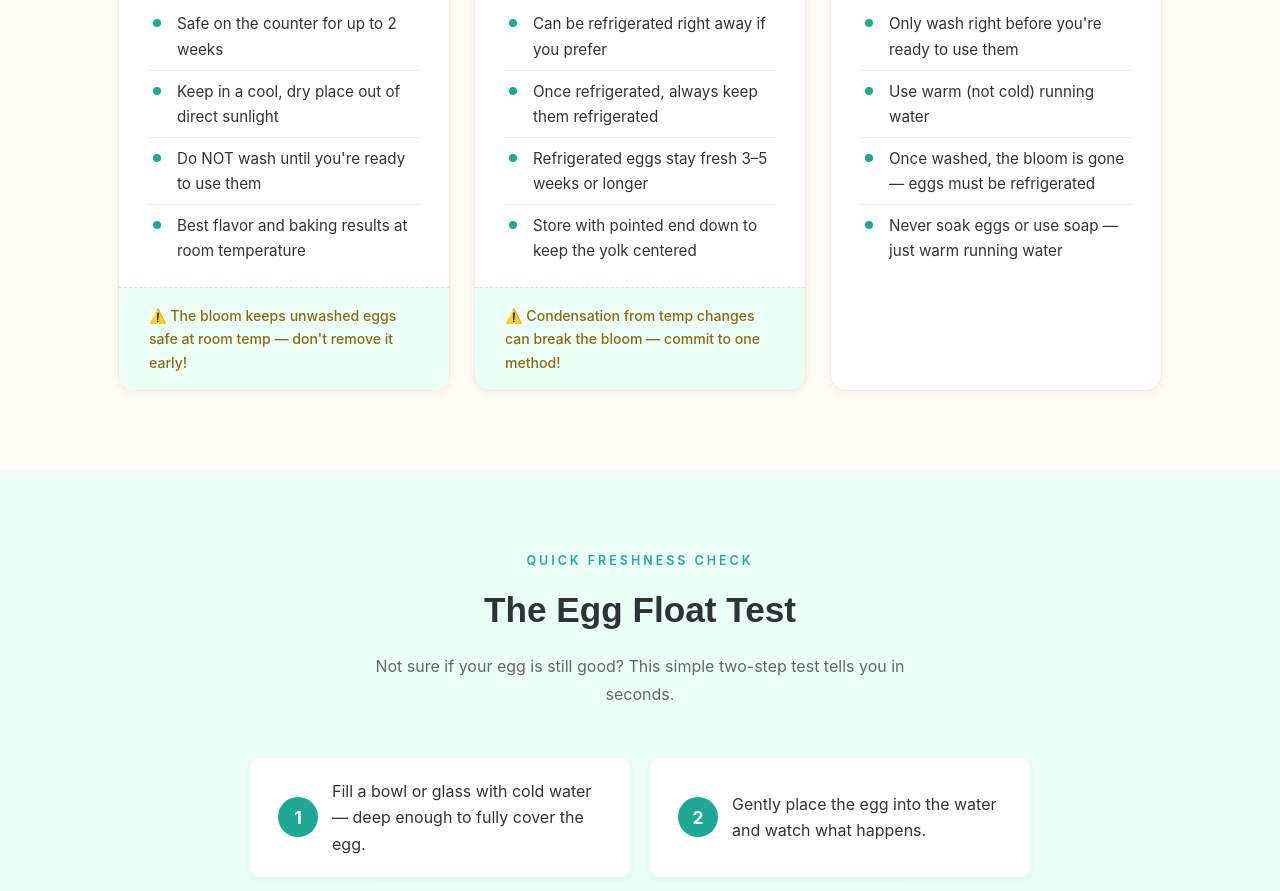
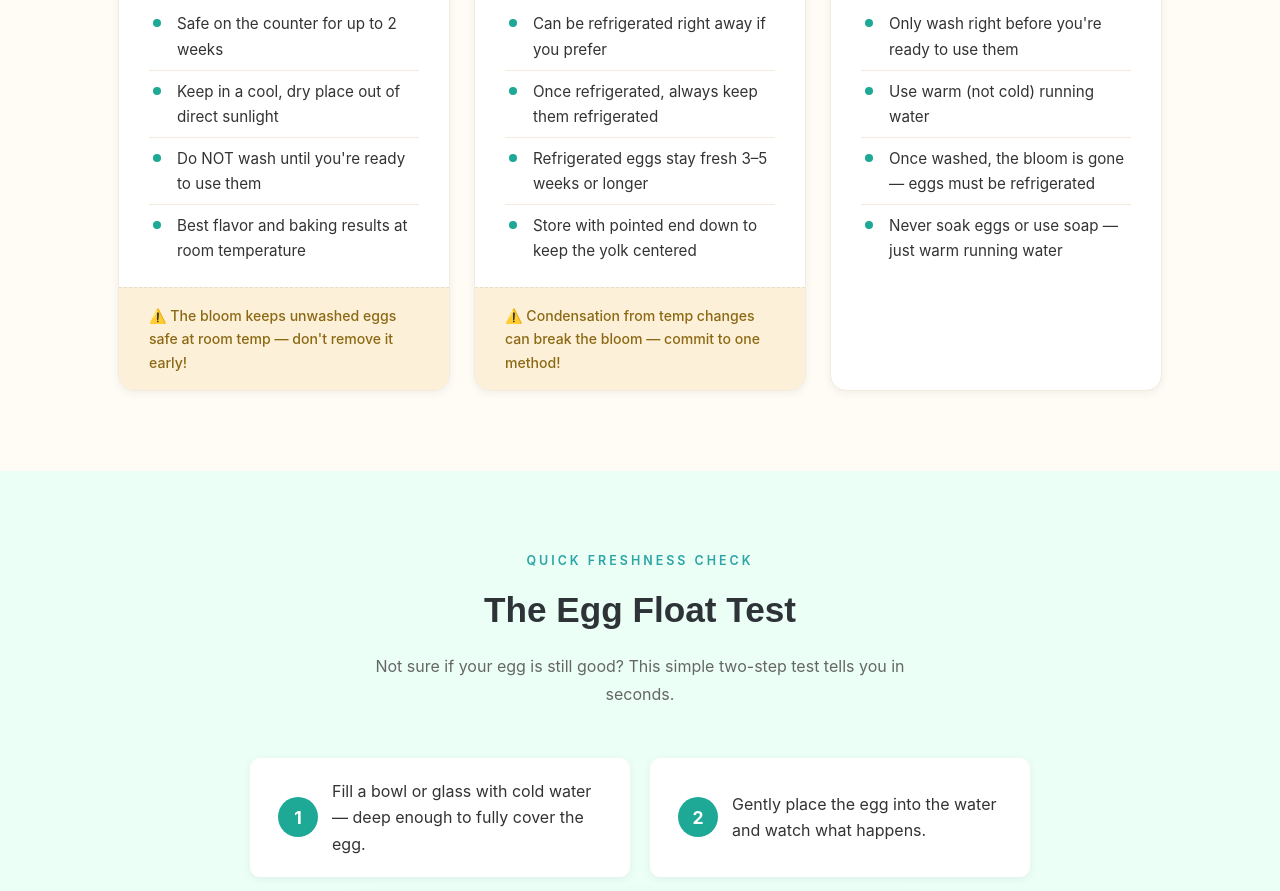
Before and after one commit to Nanke-Livestock/Nanke-Livestock-Website, a plain HTML site: page index.html in a window 1280 px wide. Shown: the part 2245-3136 px from the top of the page. Drawn offline with Linux system fonts and the light colour scheme.

Commit message:
changed warm cream to FDF0D8

```diff
--- a/index.html
+++ b/index.html
@@ -18,7 +18,7 @@
     --charcoal: #2E3338;
     --charcoal-soft: #354C47;
     --cream: #FFFBF5;
-    --cream-warm: #EBFFF7;
+    --cream-warm: #FDF0D8;
     --tan: #F3EBDD;
     --tan-deep: #E8DCCA;
     --brown-light: #C9A96E;
```
